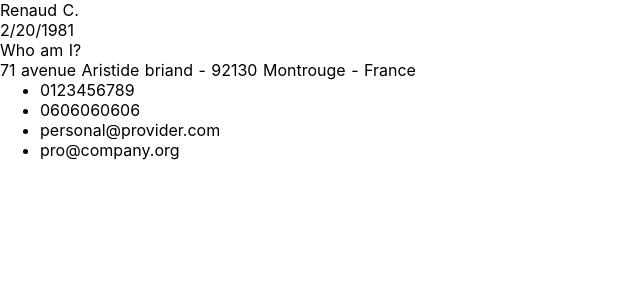
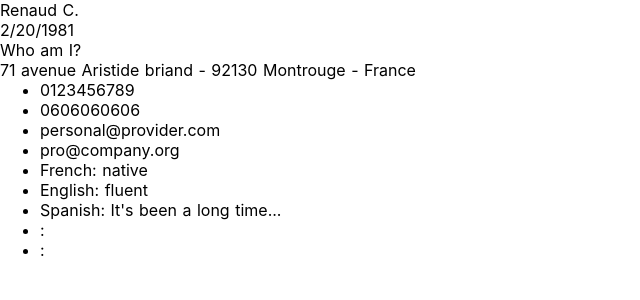
Before and after one commit to mobregozo/nuxt-resume, a Nuxt app: page / in a window 1280 px wide. Shown: the top 300 px of the page, without its empty margins (0-640 px from the left). Built offline with nearby package versions, Linux system fonts and the light colour scheme.

Commit message:
display skills section

```diff
--- /dev/null
+++ b/components/Skills.vue
@@ -0,0 +1,37 @@
+<template>
+  <section class="skills-container">
+    <skills-languages v-if="hasLanguages" />
+    <skills-softwares v-if="hasSoftwares" />
+  </section>
+</template>
+
+<script>
+  import { mapGetters } from 'vuex'
+  import SkillsLanguages from './SkillsLanguages'
+  import SkillsSoftwares from './SkillsSoftwares'
+
+  export default {
+    name: 'Skills',
+
+    components: {
+      SkillsLanguages,
+      SkillsSoftwares
+    },
+
+    methods: {
+      display: value => value && Array.isArray(value) && value.length > 0
+    },
+
+    computed: {
+      ...mapGetters([ 'getSkills' ]),
+
+      hasLanguages() {
+        return this.display(this.getSkills.languages)
+      },
+
+      hasSoftwares() {
+        return this.display(this.getSkills.softwares)
+      }
+    }
+  }
+</script>
--- /dev/null
+++ b/components/SkillsLanguages.vue
@@ -0,0 +1,17 @@
+<template>
+  <ul>
+    <li v-for="language in getSkills.languages" :key="language.lang" v-text="`${language.lang}: ${language.level}`"></li>
+  </ul>
+</template>
+
+<script>
+  import { mapGetters } from 'vuex'
+
+  export default {
+    name: 'SkillsLanguages',
+
+    computed: {
+      ...mapGetters(['getSkills'])
+    }
+  }
+</script>
--- /dev/null
+++ b/components/SkillsSoftwares.vue
@@ -0,0 +1,17 @@
+<template>
+  <ul>
+    <li v-for="software in getSkills.softwares" :key="software.name" v-text="`${software.name}: ${software.level}`"></li>
+  </ul>
+</template>
+
+<script>
+  import { mapGetters } from 'vuex'
+
+  export default {
+    name: 'SkillsSoftwares',
+
+    computed: {
+      ...mapGetters(['getSkills'])
+    }
+  }
+</script>
--- a/pages/index.vue
+++ b/pages/index.vue
@@ -3,6 +3,7 @@
     <identity />
     <description />
     <contact />
+    <skills />
   </section>
 </template>
 
@@ -10,12 +11,14 @@
   import Identity from '~/components/Identity'
   import Description from '~/components/Description'
   import Contact from '~/components/Contact'
+  import Skills from '~/components/Skills'
 
   export default {
     components: {
       Identity,
       Description,
-      Contact
+      Contact,
+      Skills
     }
   }
 </script>
```
